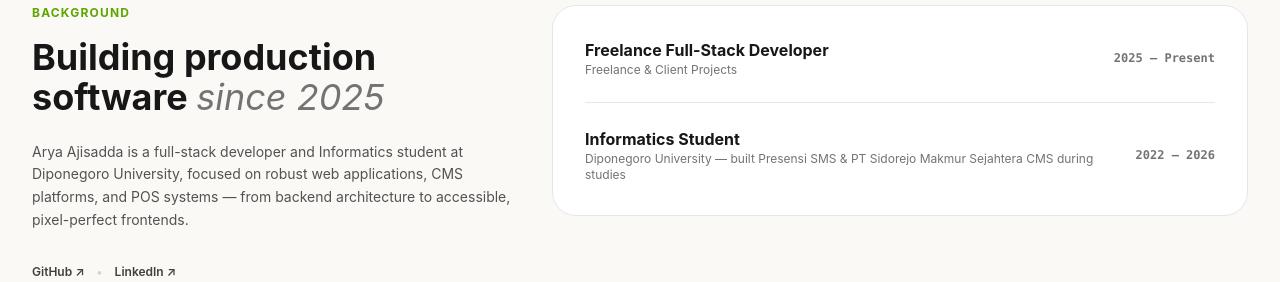
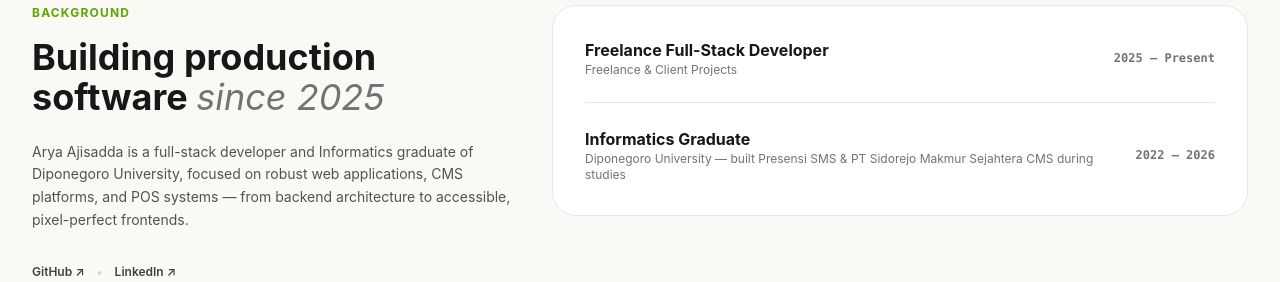
Before and after one commit to leanderarya/portfolio, a Next.js app: page / in a window 1280 px wide. Shown: the part 4840-5122 px from the top of the page. Built offline with nearby package versions, Linux system fonts and the light colour scheme; a web font is replaced by a local one.

Commit message:
fix(experience): 'Informatics Student' → 'Informatics Graduate' (sudah lulus)

```diff
--- a/components/Experience.tsx
+++ b/components/Experience.tsx
@@ -11,7 +11,7 @@ const history = [
     period: "2025 — Present",
   },
   {
-    role: "Informatics Student",
+    role: "Informatics Graduate",
     org: "Diponegoro University — built Presensi SMS & PT Sidorejo Makmur Sejahtera CMS during studies",
     period: "2022 — 2026",
   },
@@ -30,7 +30,7 @@ export default function Experience() {
             <span className="font-editorial italic font-normal text-neutral-500">since 2025</span>
           </h2>
           <p className="text-xs sm:text-sm text-neutral-600 leading-relaxed pt-2">
-            Arya Ajisadda is a full-stack developer and Informatics student at Diponegoro
+            Arya Ajisadda is a full-stack developer and Informatics graduate of Diponegoro
             University, focused on robust web applications, CMS platforms, and POS systems —
             from backend architecture to accessible, pixel-perfect frontends.
           </p>
```
